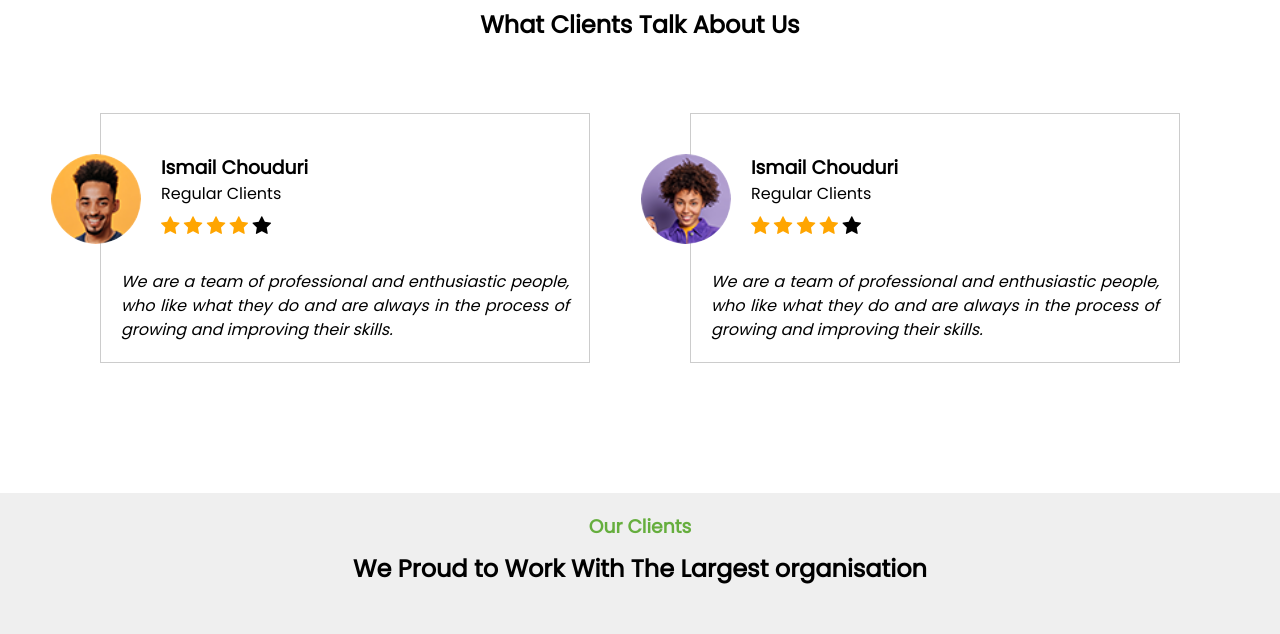
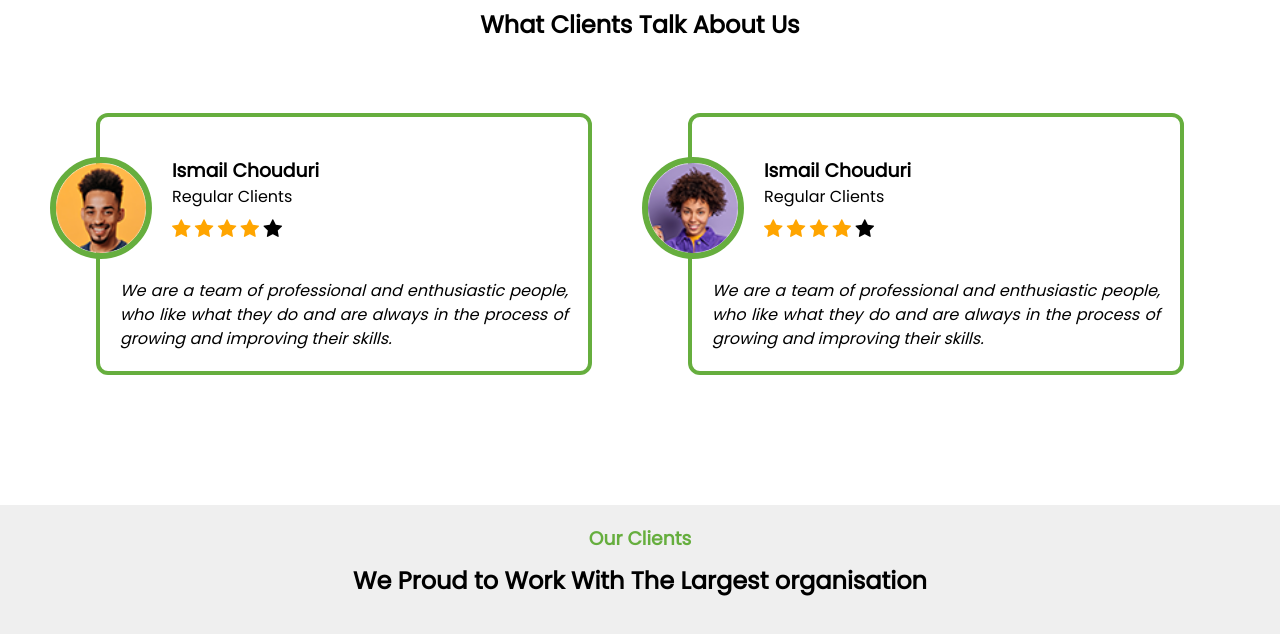
Before and after one commit to gokulakannanit/acton, a website built with Vite: page index.html in a window 1280 px wide. Shown: the part 1990-2624 px from the top of the page. Built offline with nearby package versions, Linux system fonts and the light colour scheme.

```diff
--- a/style.css
+++ b/style.css
@@ -645,7 +645,8 @@
 
 .testimonial .list_item {
   width: 35%;
-  border: 1px solid #ccc;
+  border: 4px solid #66ae3e;
+  border-radius: 12px;
   text-align: center;
   padding: 20px;
 }
@@ -656,6 +657,7 @@
   height: 90px;
   margin: 20px auto;
   border-radius: 50%;
+  border: 6px solid #66ae3e;
   overflow: hidden;
 }
 .testimonial .list_item .avatar div {
```
